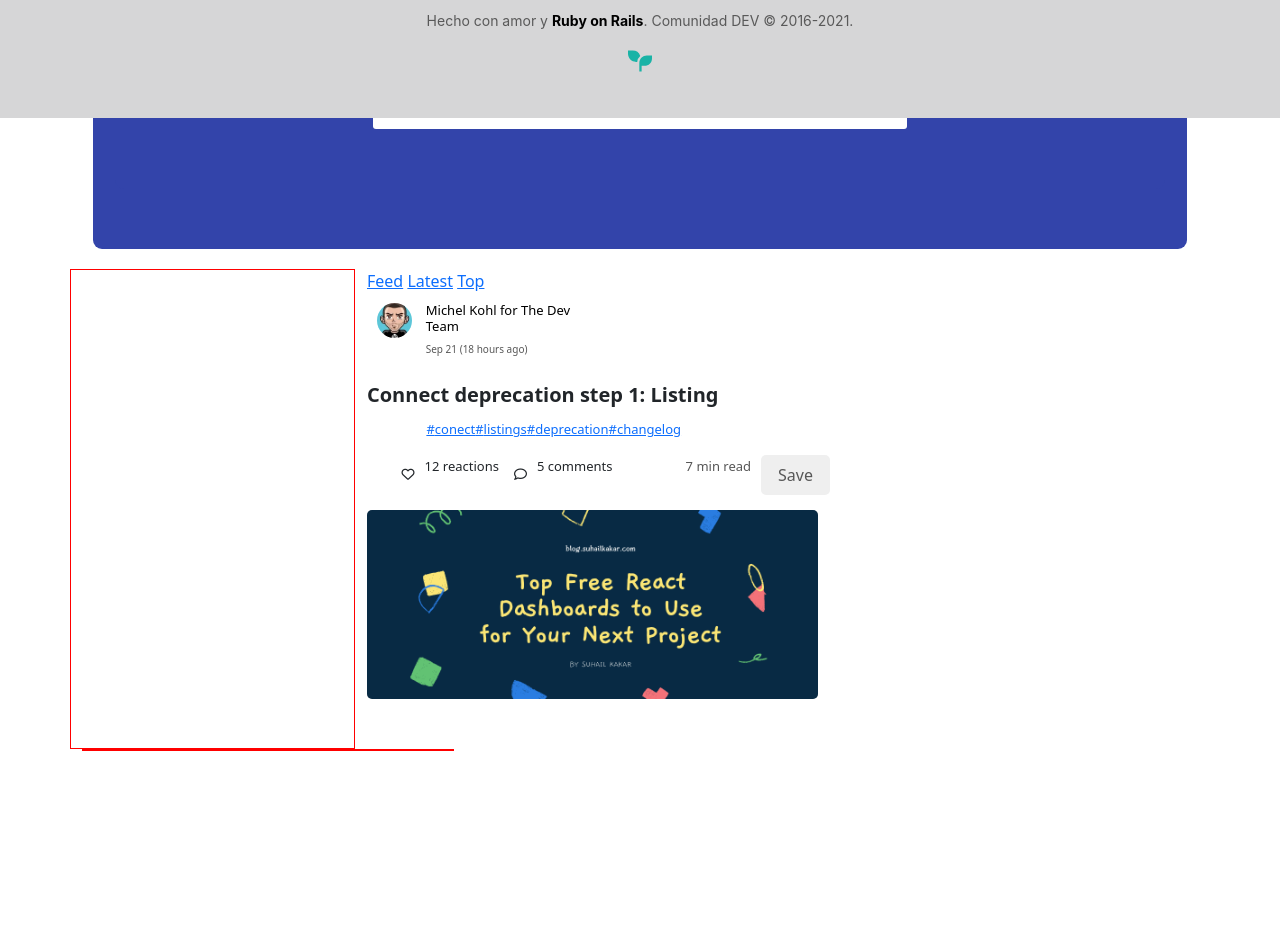
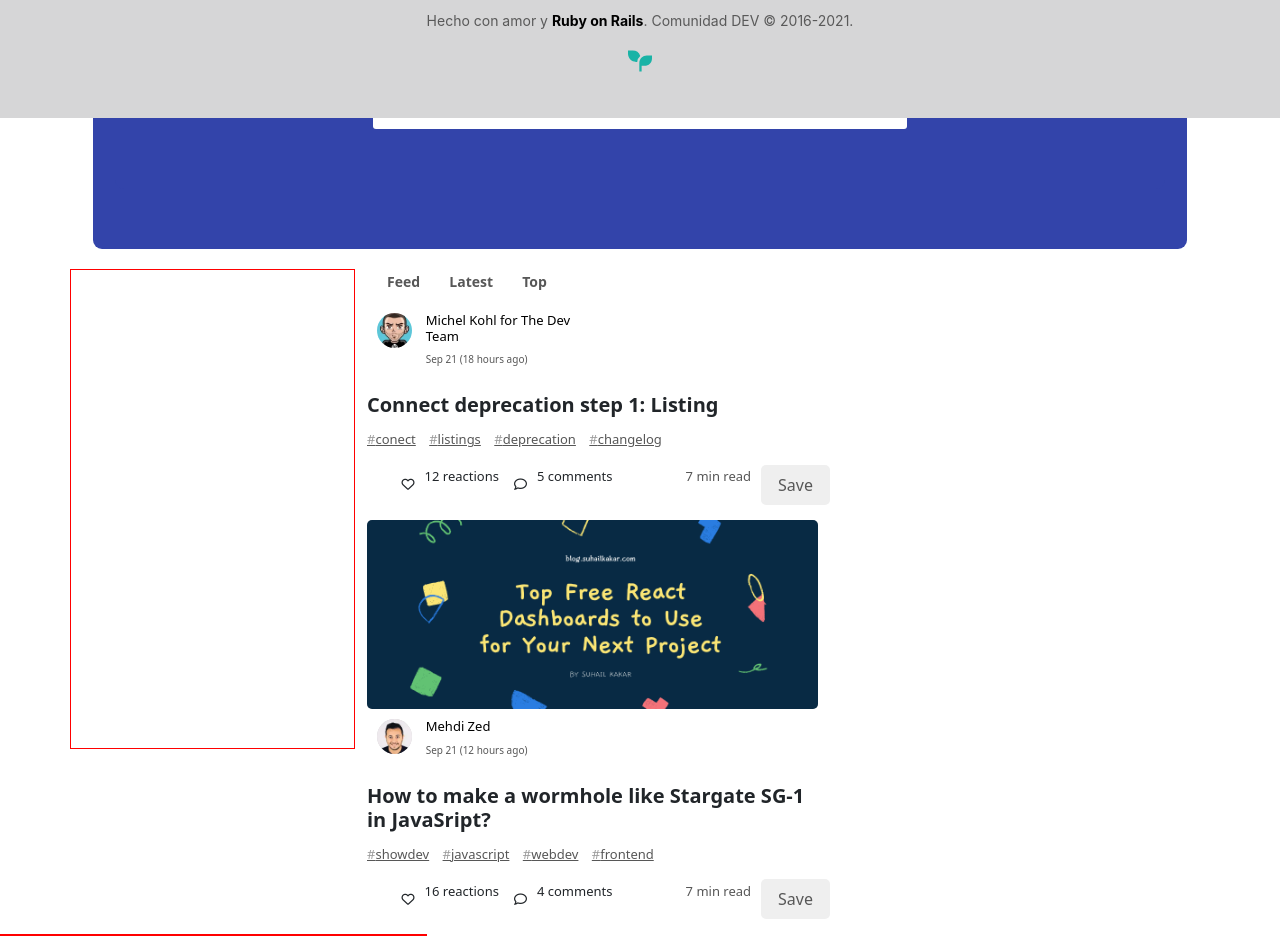
Before and after one commit to Moriuks/reto-2, a plain HTML site: page index.html in a window 1280 px wide. Shown: the part 682-1618 px from the top of the page. Before the commit the page ends 1433 px from the top, so only its background shows below. Drawn offline with nearby package versions, Linux system fonts and the light colour scheme; files that its build step writes are made by us from their sources.

Commit message:
Se agrego article2

```diff
--- a/index.html
+++ b/index.html
@@ -140,12 +140,66 @@
 
                                 </div>
 
+                            </div>
+                            <!-- article2 -->
+                            <div class="row conteiner-article">
+
+                                <div class="col-12 col-name-conteiner">
+
+                                    <div class="row align-content-center row-name-conteiner">
+
+                                        <div class=" col-1 img-conteiner">
+                                                <img src="./img/author2.webp" alt="">
+                                        </div>
+                                        <div class="col-5 text-conteiner">
+                                                <h2>
+                                                    Mehdi Zed
+                                                </h2>
+                                                <p>
+                                                    Sep 21 (12 hours ago)
+                                                </p>
+                                        </div>
+                                    </div>
+
+                                </div>
 
 
 
+                                <div class="col-12 title" >
+                                    <h2>How to make a wormhole like Stargate SG-1 in JavaSript?</h2>
+                                </div>
+                                <div class=" col-12 hashtag-conteiner">
+                                    <a href="#"><span>#</span>showdev</a>
+                                    <a href="#"><span>#</span>javascript</a>
+                                    <a href="#"><span>#</span>webdev</a>
+                                    <a href="#"><span>#</span>frontend</a>
+                                </div>
 
+                                <div class="col-12 icons-conteiner">
+
+                                        <div class="left-conteiner">
+                                            <div class="reaction-conteiner">
+                                                <i class="far fa-heart"></i>
+                                                <p>16 reactions</p>
+                                            </div>
+                                            <div class="comment-conteiner">
+                                                <i class="far fa-comment"></i>
+                                                <p>4 comments</p>
+                                            </div>
+                                        </div>
+                                        <div class="icons-right">
+                                            <div class="save-container">
+                                                <p>7 min read</p>
+                                                <button>Save</button>
+                                            </div>
+                                        </div>
 
                                 </div>
+
+                            </div>
+
+                        </div>
+
 
                     </div>
 
--- a/sass/_main.scss
+++ b/sass/_main.scss
@@ -3,8 +3,32 @@
 //     outline: 1px red dashed;
 // }
 
+.main {
+    .nav-conteiner {
+        display: flex;
+        margin-right: 10px;
+        margin-bottom: 10px;
+
+        a {
+            margin-left: 15px;
+            font-size: 14px;
+            color: #575757;
+            padding: 10px 5px;
+            font-weight: bold;
+            text-decoration: none;
+        }
+        a:hover {
+            color: #3B49DF;
+            background:#DDDEEE;
+            border-radius: 5px;
+            padding: 10px 5px;
+        }
+    }
+}
+
 
 .conteiner-article {
+    background: #FFFFFF;
     .row-name-conteiner{
         /* display: flex; */
         padding: 10px  0 0 10px;
@@ -57,16 +81,30 @@
     }
 
     .hashtag-conteiner {
-        width: 75%;
+
         margin: 0 auto 15px;
-        display: flex;
-        justify-content: flex-start;
         font-size: 13px;
         font-weight: 300;
+
+        a{
+            margin-right: 10px;
+            color:#575757;
+            span {
+                color: #9C9C9C;
+            }
+
+        }
+
+        a:hover {
+            background:#F6F6F6;
+            color: #000;
+        }
 
     }
 
 }
+
+
 
     .main {
         .conteiner-article {
```
Also changed, not shown: img/author2.webp (added). Lines whose indentation alone changed are shown as unchanged.
